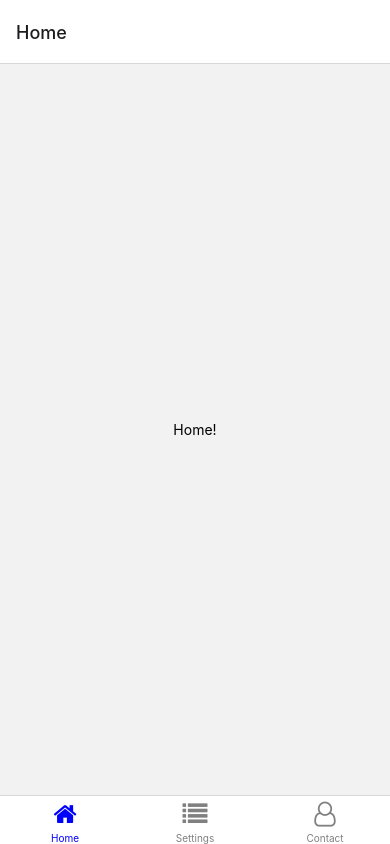
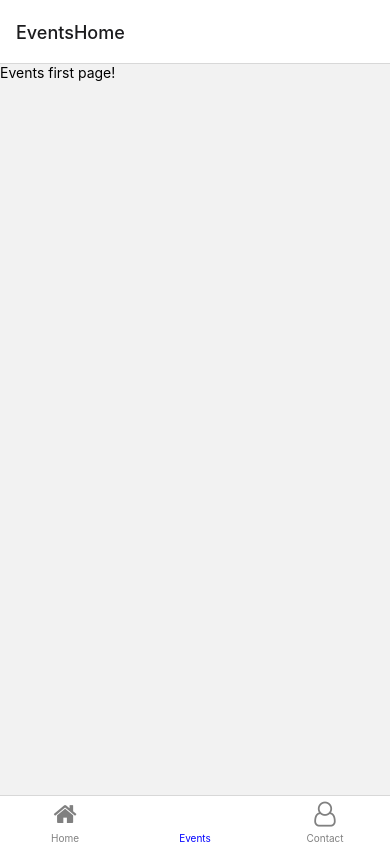
Before and after one commit to fritzlim/pcmob2-sep-2023-events-app, a React Native app: screen /Events in a window 390 px wide. Built offline with nearby package versions, Linux system fonts and the light colour scheme.

Commit message:
Added Events screen that uses stack navigation

```diff
--- a/App.js
+++ b/App.js
@@ -3,6 +3,7 @@ import { Text, View } from "react-native";
 import { FontAwesome } from "@expo/vector-icons";
 import { NavigationContainer } from "@react-navigation/native";
 import { createBottomTabNavigator } from "@react-navigation/bottom-tabs";
+import EventsStack from "./screens/EventsScreen";
 
 function HomeScreen() {
   return (
@@ -55,7 +56,11 @@ export default function App() {
         })}
       >
         <Tab.Screen name="Home" component={HomeScreen} />
-        <Tab.Screen name="Settings" component={SettingsScreen} />
+        <Tab.Screen
+          name="Events"
+          options={{ headerShown: false }}
+          component={EventsStack}
+        />
         <Tab.Screen name="Contact" component={ContactScreen} />
       </Tab.Navigator>
     </NavigationContainer>
--- /dev/null
+++ b/screens/EventsScreen.jsx
@@ -0,0 +1,20 @@
+import { Text, View, Button } from "react-native";
+import { createStackNavigator } from "@react-navigation/stack";
+
+function EventsScreen({ navigation }) {
+  return (
+    <View>
+      <Text>Events first page!</Text>
+    </View>
+  );
+}
+
+const Stack = createStackNavigator();
+
+export default function EventsStack() {
+  return (
+    <Stack.Navigator>
+      <Stack.Screen name="EventsHome" component={EventsScreen}></Stack.Screen>
+    </Stack.Navigator>
+  );
+}
```
